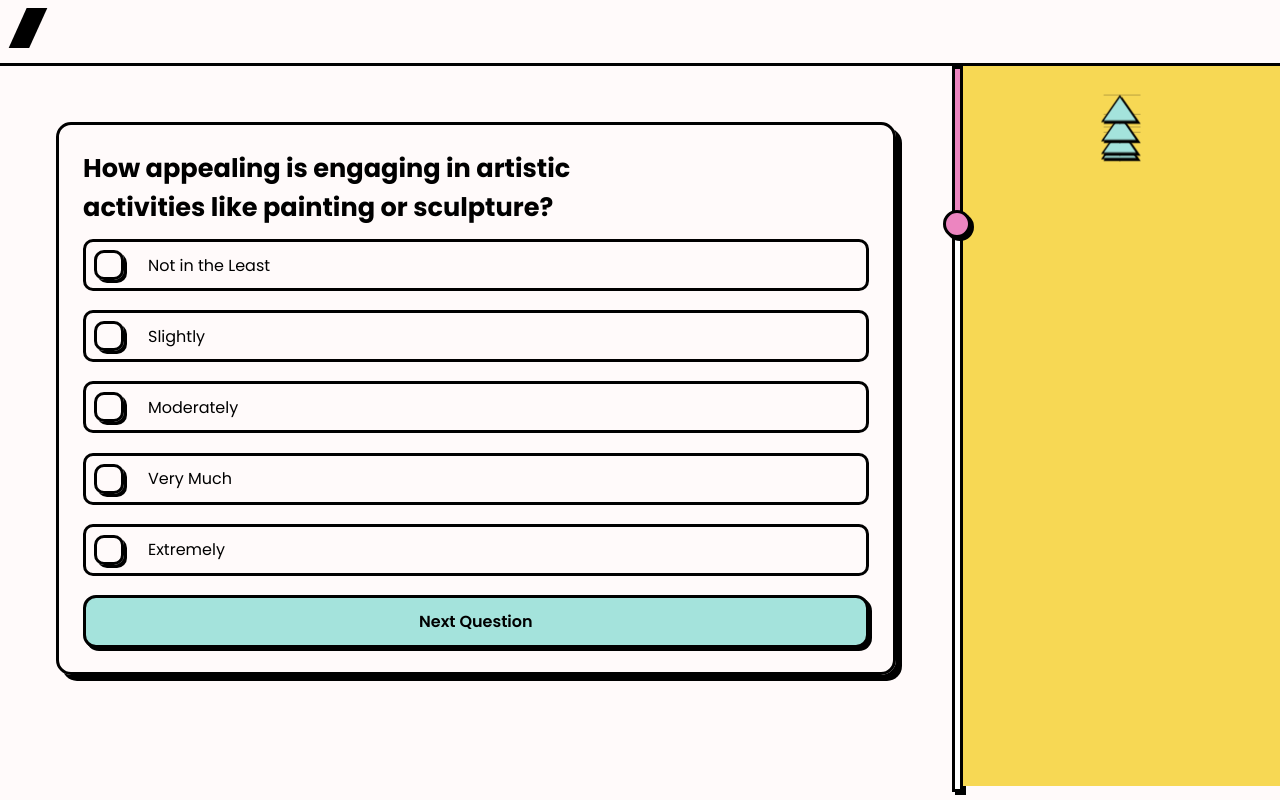
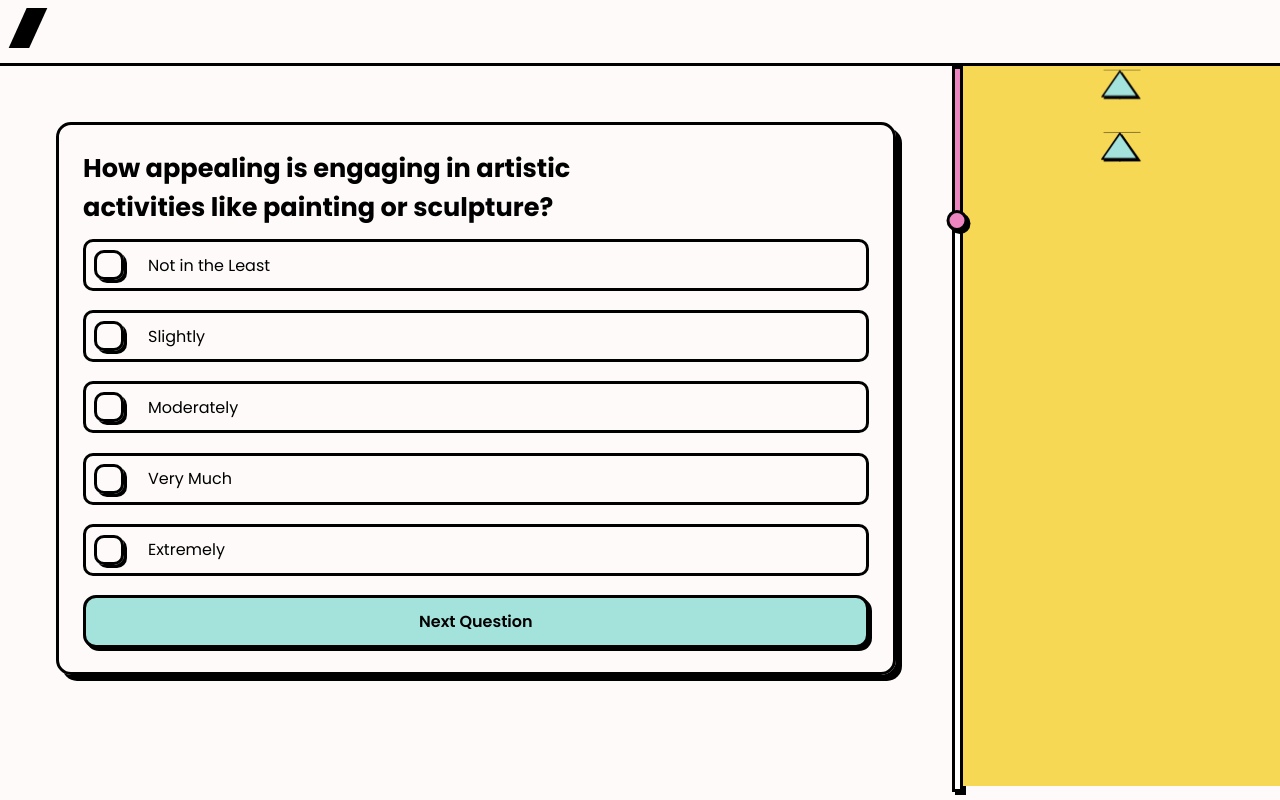
Before and after one commit to azzammahmoud95/front-end-EB, a React (Create React App) app in the folder frontend/: page / in a window 1280 px wide. Built offline with nearby package versions, Linux system fonts and the light colour scheme.

Commit message:
animation triangle

```diff
--- a/frontend/src/Components/Layout/layout.jsx
+++ b/frontend/src/Components/Layout/layout.jsx
@@ -41,8 +41,8 @@ const ProgressBar = ({ progress }) => {
   };
 
   const endMarkerStyle = {
-    width: "22px",
-    height: "22px",
+    width: "15px",
+    height: "15px",
     borderRadius: "50%",
     background: "var(--pink)",
     position: "absolute",
--- a/frontend/src/Components/TriangleStack/TriangleStack.jsx
+++ b/frontend/src/Components/TriangleStack/TriangleStack.jsx
@@ -6,11 +6,18 @@ import Triangle from '../../Assets/Images/triangle.svg';
 const TriangleStack = () => {
   return (
     <div className="triangle-container">
-      {[1, 2, 3, 4].map((index) => (
-        <div key={index} className={`triangle triangle-${index}`}>
-          <img src={Triangle} alt={`Triangle ${index}`} />
-        </div>
-      ))}
+      <div className="Triangle-1">
+        <img src={Triangle} alt={`Triangle-1`} />
+      </div>
+      <div className="Triangle-2">
+        <img src={Triangle} alt={`Triangle-2`} />
+      </div>
+      <div className="Triangle-3">
+        <img src={Triangle} alt={`Triangle-3`} />
+      </div>
+      <div className="Triangle-4">
+        <img src={Triangle} alt={`Triangle-4`} />
+      </div>
     </div>
   );
 };
--- a/frontend/src/Components/TriangleStack/TriangleStack.scss
+++ b/frontend/src/Components/TriangleStack/TriangleStack.scss
@@ -4,33 +4,65 @@
     width: 40px;
     height: 62px;
     margin: 50px auto;
-//   border: 3px solid black;
-    .triangle {
+
+    .Triangle-1 {
       position: absolute;
       width: 100%;
       height: 100%;
-      animation: moveUpAndDown 10s ease-in-out infinite;
+      animation-delay: 0s;
+      animation-iteration-count: infinite;
+      animation-duration: 4s;
+animation-name: moveUpAndDown;
+    //   animation: moveUpAndDown 10s ease-in-out infinite;
 
-      &:nth-child(1) {
-        animation-delay: 2.9s;
+      pointer-events: none;
+      z-index: 10;
+      animation-timing-function: cubic-bezier(.84,0,.16,1);
     }
 
-      &:nth-child(2) {
-        animation-delay: 2.6s;
+    .Triangle-2 {
+      position: absolute;
+      width: 100%;
+      height: 100%;
+      animation-name: moveUpAndDownWithOpacity;
+      animation-duration: 4s;
+    //   animation: moveUpAndDownWithOpacity 10s ease-in-out infinite;
+      z-index: 9;
+      animation-timing-function: cubic-bezier(.84,0,.16,1);
+      animation-iteration-count: infinite;
+
+
     }
 
-      &:nth-child(3) {
-        animation-delay: 2.3s;
+    .Triangle-3 {
+      position: absolute;
+      width: 100%;
+      height: 100%;
+      animation-name: moveUpAndDownWithOpacity ;
+      animation-delay: .45s;
+      animation-iteration-count: infinite;
+
+     animation-duration: 4s;
+    //   animation: moveUpAndDownWithOpacity 10s ease-in-out infinite;
+      z-index: 8;
+      animation-timing-function: cubic-bezier(.84,0,.16,1);
     }
 
-      &:nth-child(4) {
-        animation-delay: 2s;
+    .Triangle-4 {
+      position: absolute;
+      width: 100%;
+      height: 100%;
+           animation-duration: 4s;
+      animation-name: moveUpAndDownWithOpacity;
+      animation-iteration-count: infinite;
+      animation-delay: .55s;
+      z-index: 7;
+      animation-timing-function: cubic-bezier(.84,0,.16,1);
     }
 
     img {
       width: 100%;
       height: 100%;
-      }
     }
   }
 
@@ -47,7 +79,7 @@
       transform: translateY(-100px) rotate(180deg);
     }
 
-      52% {
+    62% {
       transform: translateY(-100px) rotate(0deg);
     }
 
@@ -55,3 +87,30 @@
       transform: translateY(0px) rotate(0deg);
     }
   }
+
+  @keyframes moveUpAndDownWithOpacity {
+    0% {
+      transform: translateY(0px) rotate(0deg);
+      opacity: 1;
+    }
+
+    25% {
+      transform: rotate(180deg);
+      opacity: 1;
+    }
+
+    48% {
+      transform: translateY(-100px) rotate(180deg);
+      opacity: 0;
+    }
+
+    62% {
+      transform: translateY(-100px) rotate(0deg);
+      opacity: 0;
+    }
+
+    100% {
+      transform: translateY(0px) rotate(0deg);
+      opacity: 1;
+    }
+  }
```
Lines whose indentation alone changed are shown as unchanged.
